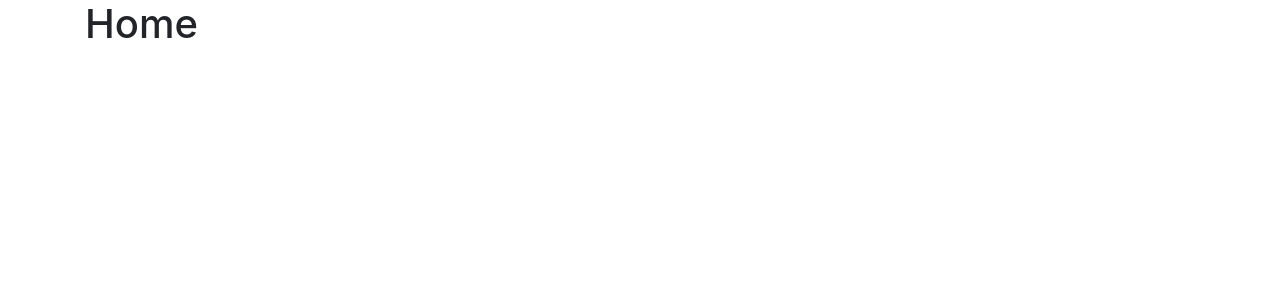
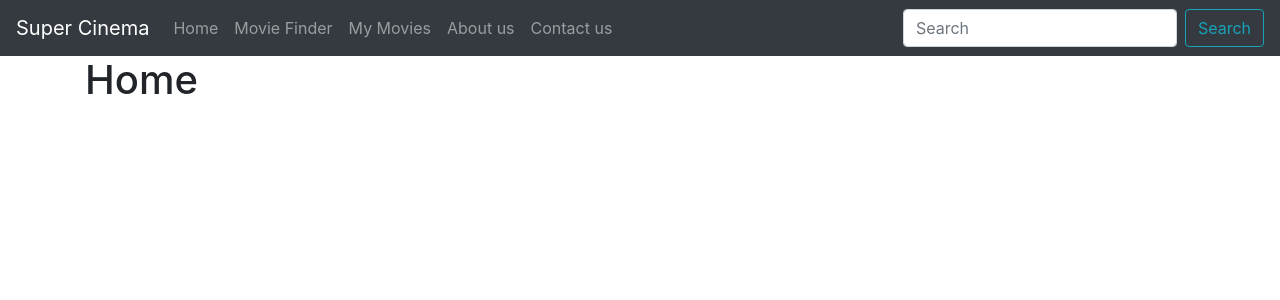
Before and after one commit to group-1-organization/super-cinema, a React (Create React App) app: page / in a window 1280 px wide. Shown: the top 300 px of the page. Built offline with nearby package versions, Linux system fonts and the light colour scheme.

Commit message:
added a functional navbar

```diff
--- a/src/Components/NavSection.jsx
+++ b/src/Components/NavSection.jsx
@@ -1,11 +1,30 @@
 import React from 'react'
+import Button from 'react-bootstrap/esm/Button';
+import 'bootstrap/dist/css/bootstrap.min.css';
+import Navbar from 'react-bootstrap/Navbar';
+import Nav from 'react-bootstrap/esm/Nav';
+import Form from 'react-bootstrap/esm/Form';
+import FormControl from 'react-bootstrap/esm/FormControl';
+
 
 const NavSection = () => {
     return (
-        <div>
+        <Navbar bg="dark" variant="dark">
+            <Navbar.Brand href="/">Super Cinema</Navbar.Brand>
+            <Nav className="mr-auto">
+                <Nav.Link href="/">Home</Nav.Link>
+                <Nav.Link href="finder">Movie Finder</Nav.Link>
+                <Nav.Link href="mymovies">My Movies</Nav.Link>
+                <Nav.Link href="about">About us</Nav.Link>
+                <Nav.Link href="contact">Contact us</Nav.Link>
+            </Nav>
+            <Form inline>
+                <FormControl type="text" placeholder="Search" className="mr-sm-2" />
+                <Button variant="outline-info">Search</Button>
+            </Form>
+        </Navbar>
 
-        </div>
-    )
+    );
 }
 
-export default NavSection
+export default NavSection;
```
Also changed, not shown: 1 other file (tests, documents, lock files or other folders).
